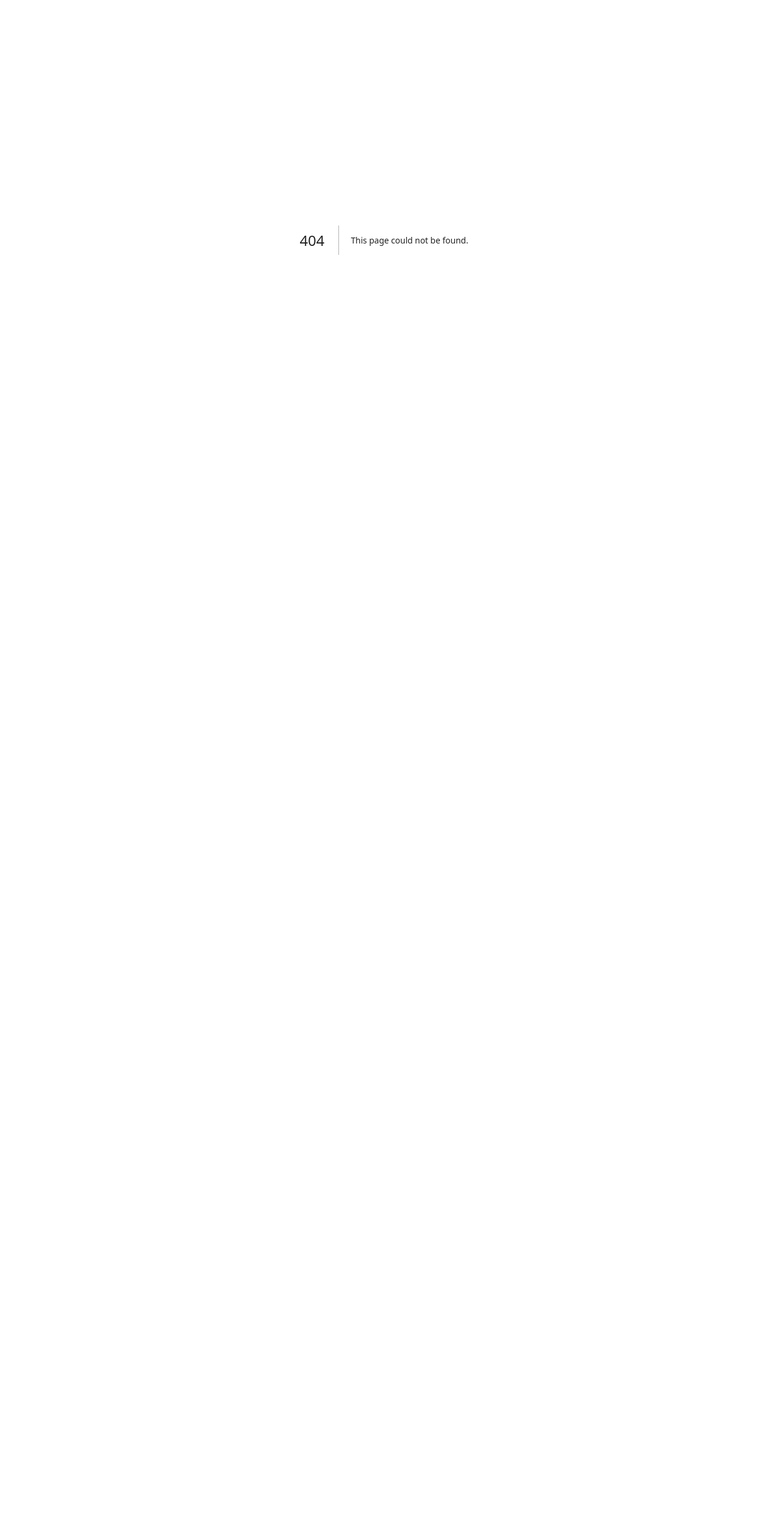
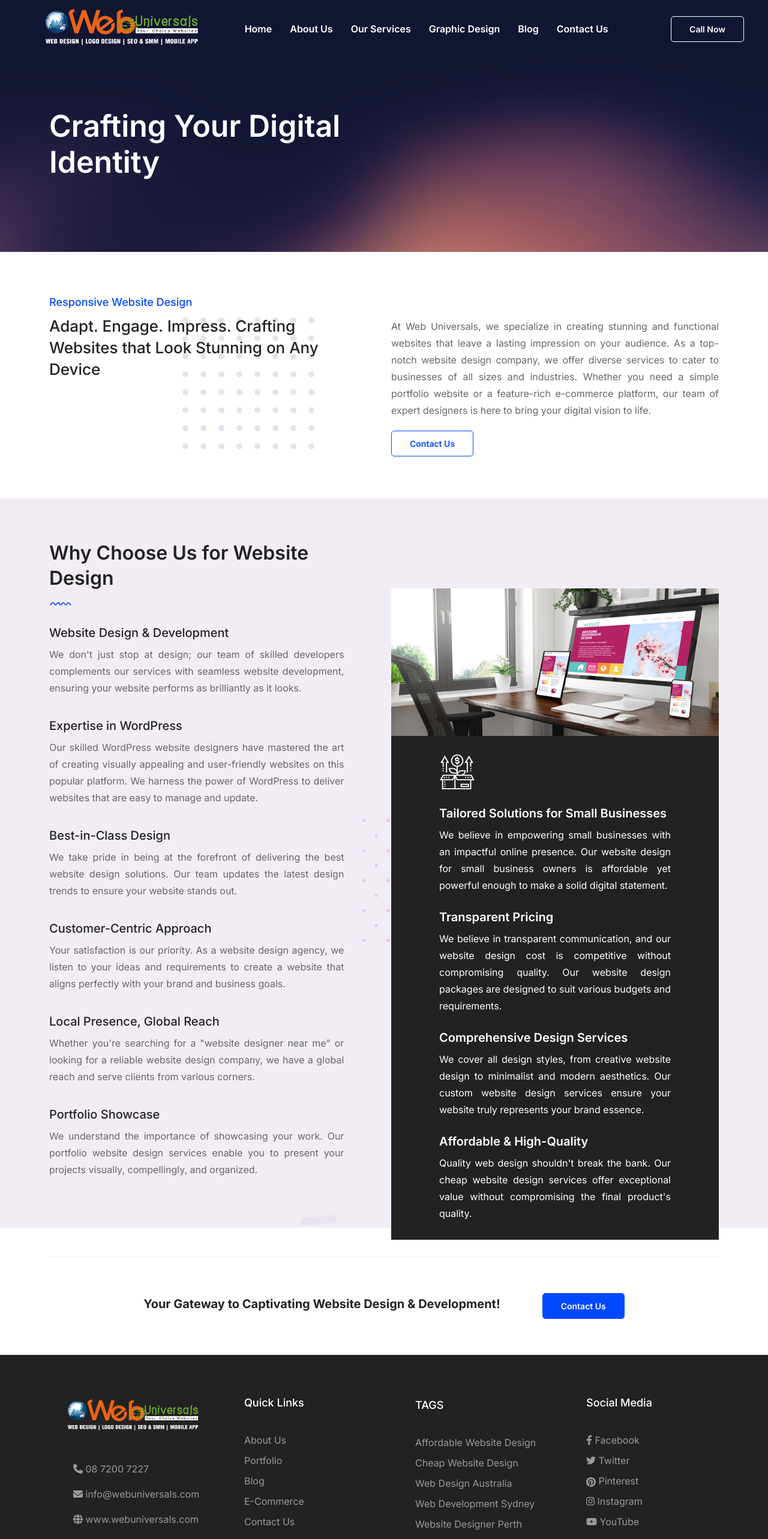
Before and after one commit to vijayK006/WebUniversalsHomeCompany, a Next.js app: page /WebDesignService in a window 1280 px wide. Before the commit this address had no page. Shown: the top 2566 px of the page at 60% size. Before the commit the page ends 800 px from the top, so only its background shows below. Built offline with nearby package versions, Linux system fonts and the light colour scheme.

Commit message:
pulling code

```diff
--- a/pages/NewWebDesign.jsx
+++ b/pages/WebDesignService.jsx
@@ -4,7 +4,7 @@ import Link from "next/link";
 import Head from 'next/head';
 
 
-const Team = () => {
+const WebDesignService = () => {
   return (
 <>
 <Head>
@@ -253,7 +253,7 @@ const Team = () => {
         <div className="awesome-project">
           <h4>Your Gateway to Captivating Website Design & Development!</h4>
           <a href="contacts.html" className="themebtu full">
-            Contact us now
+            Contact Us
           </a>
         </div>
       </div>
@@ -270,4 +270,4 @@ const Team = () => {
 
   );
 };
-export default Team;
+export default WebDesignService;
--- a/src/layout/Header.js
+++ b/src/layout/Header.js
@@ -78,7 +78,7 @@ const Header = ({ headerExtraClass, noHeaderBg, blackLogo }) => {
 
                 <ul className="sub-menu">
                   <li>
-                    <Link legacyBehavior href="NewWebDesign">
+                    <Link legacyBehavior href="WebDesignService">
               Website Design
                     </Link>
                   </li>
--- a/src/layout/MobileHeader.js
+++ b/src/layout/MobileHeader.js
@@ -43,7 +43,7 @@ const MobileHeader = ({ toggle, close }) => {
           </a>
           <ul className="sub-menu">
                   <li>
-                    <Link legacyBehavior href="NewWebDesign">
+                    <Link legacyBehavior href="WebDesignService">
                Web Design
                     </Link>
                   </li>
```
